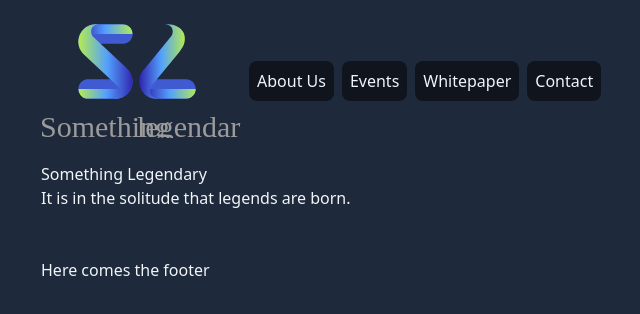
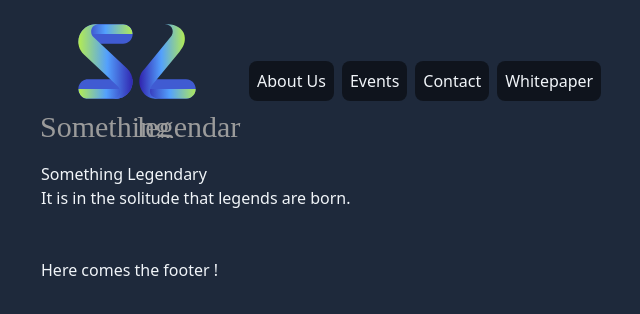
Before and after one commit to Ricordy/SL-Website, a Next.js app: page / in a window 1280 px wide. Shown: the top 314 px of the page, without its empty margins (175-815 px from the left). Built offline with nearby package versions, Linux system fonts and the light colour scheme.

Commit message:
feature: create new page and change menu order

```diff
--- a/components/Footer.jsx
+++ b/components/Footer.jsx
@@ -1,7 +1,7 @@
 function Footer() {
   return (
 <footer className="p-6 max-w-4xl mx-auto">
-  <p>Here comes the footer</p>
+  <p>Here comes the footer !</p>
 </footer>
   )
 }
--- a/components/Menu.jsx
+++ b/components/Menu.jsx
@@ -8,8 +8,8 @@ function Menu() {
       <Image src={logo} alt="Logo" className='w-20' />
       <a href="#contact">About Us</a>
       <a href="#contact">Events</a>
+      <a href="#contact">Contact</a>
       <a href="#contact">Whitepaper</a>
-      <a href="#contact">Contact</a>
     </nav>
   )
 }
--- /dev/null
+++ b/pages/events.js
@@ -0,0 +1,5 @@
+export default function Events() {
+  return (
+    <h1>Events</h1>
+  )
+}
```
